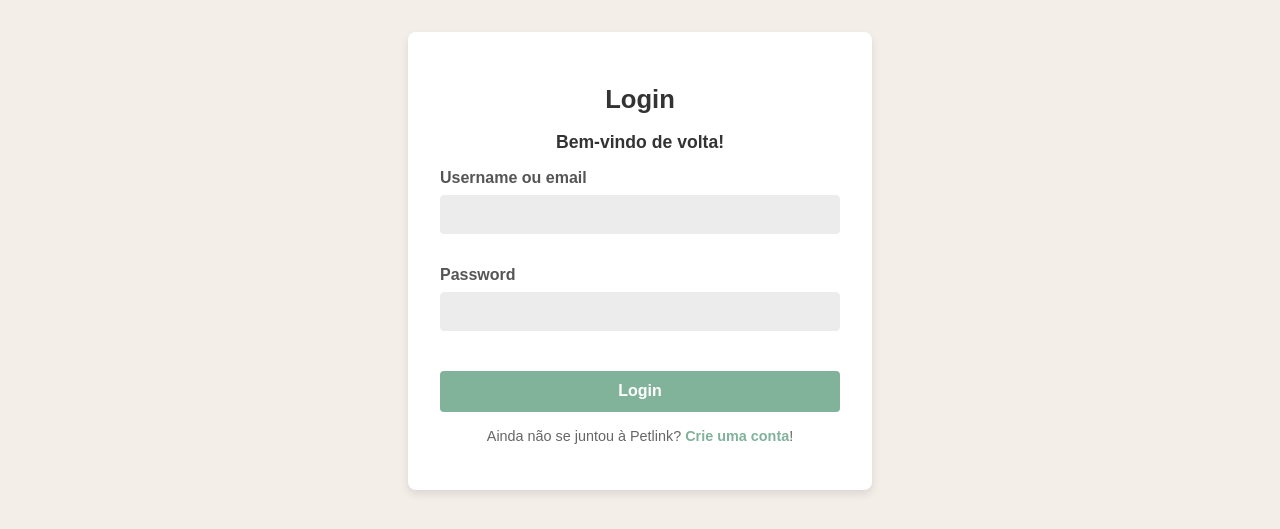
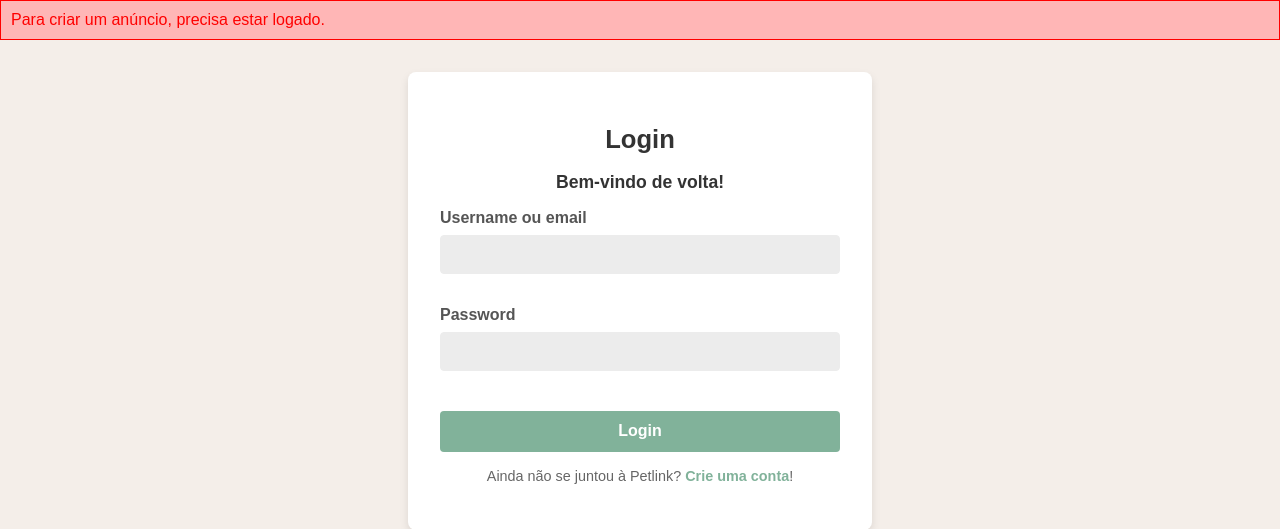
Before and after one commit to casemiromjm/petlink, a PHP site: the page made by pages/login.php in a window 1280 px wide. Shown: the part 70-599 px from the top of the page. Run offline with PHP 8.4, Linux system fonts and the light colour scheme; some libraries are stand-ins or nearby versions.

Commit message:
agora para criar um anuncio é necessario tar loged in, se n tiver aquilo redireciona e aparece uma messagem de erro

```diff
--- a/database/database.sql
+++ b/database/database.sql
@@ -220,7 +220,7 @@ INSERT INTO Users (username, email, name, photo_id, phone, district, password_ha
 INSERT INTO Users (username, email, name, photo_id, phone, district, password_hash, user_description) VALUES ('joao_pets', 'joao@example.com', 'João Costa', 5, '913456789', 'Porto','7110eda4d09e062aa5e4a390b0a572ac0d2c0220', '');
 INSERT INTO Users (username, email, name, photo_id, phone, district, password_hash, user_description) VALUES ('maria123', 'maria@example.com', 'Maria Silva',6 , '912345678', 'Lisboa','7110eda4d09e062aa5e4a390b0a572ac0d2c0220', '');
 INSERT INTO Users (username, email, name, photo_id, phone, district, password_hash, user_description) VALUES ('tomas_vv3', 'tomasthebest@example.com', 'Tomás Ribeiro', 1, '914191674', 'Setúbal','7110eda4d09e062aa5e4a390b0a572ac0d2c0220', '');
-INSERT INTO Users (username, email, name, photo_id, district, phone, password_hash, user_description) VALUES ('anasantos', 'ana.santos@example.com', 'Ana Santos', 2, '961122334', 'Aveiro','7110eda4d09e062aa5e4a390b0a572ac0d2c0220', '');
+INSERT INTO Users (username, email, name, photo_id, district, phone, password_hash, user_description) VALUES ('anasantos', 'ana.santos@example.com', 'Ana Santos', 2, 'Aveiro','961122334','7110eda4d09e062aa5e4a390b0a572ac0d2c0220', '');
 INSERT INTO Users (username, email, name, photo_id, district, phone, password_hash, user_description) VALUES ('carlosm', 'carlos.m@example.com', 'Carlos Martins',3, 'Braga' ,'923456789','7110eda4d09e062aa5e4a390b0a572ac0d2c0220', '');
 INSERT INTO Users (username, email, name, photo_id, district, phone, password_hash, user_description) VALUES ('sofia_l', 'sofia.l@example.com', 'Sofia Lima', 4 , 'Faro','935678901','7110eda4d09e062aa5e4a390b0a572ac0d2c0220', '');
 INSERT INTO Users (username, email, name, photo_id, district, phone, password_hash, user_description) VALUES ('miguel_p', 'miguel.p@example.com', 'Miguel Pereira', 5, 'Guarda','917890123','7110eda4d09e062aa5e4a390b0a572ac0d2c0220', '');
@@ -228,7 +228,7 @@ INSERT INTO Users (username, email, name, photo_id, district, phone, password_ha
 INSERT INTO Users (username, email, name, photo_id, district, phone, password_hash, user_description) VALUES ('joanam', 'joana.m@example.com', 'Joana Marta', 1, 'Beja', '939900112','7110eda4d09e062aa5e4a390b0a572ac0d2c0220', '');
 INSERT INTO Users (username, email, name, photo_id, district, phone, password_hash, user_description) VALUES ('helder_c', 'helder.c@example.com', 'Helder Carlo', 2, 'Portalegre', '916611223','7110eda4d09e062aa5e4a390b0a572ac0d2c0220', '');
 INSERT INTO Users (username, email, name, photo_id, phone, district, password_hash, user_description) VALUES ('fernando_g', 'fernando.g@example.com', 'Fernando Gonçalves',3 , '918899002', 'Bragança','7110eda4d09e062aa5e4a390b0a572ac0d2c0220', '');
-INSERT INTO Users (username, email, name, photo_id, phone, district, password_hash, user_description) VALUES ('tiagom', 'tiago.m@example.com', 'Tiago Mendes', 4, 'Santarém', '969876543','7110eda4d09e062aa5e4a390b0a572ac0d2c0220', '');
+INSERT INTO Users (username, email, name, photo_id, phone, district, password_hash, user_description) VALUES ('tiagom', 'tiago.m@example.com', 'Tiago Mendes', 4, '969876543', 'Santarém','7110eda4d09e062aa5e4a390b0a572ac0d2c0220', '');
 INSERT INTO Users (username, email, name, photo_id, district, phone, password_hash, user_description) VALUES ('patriciav', 'patricia.v@example.com', 'Patrícia Vicente',5, 'Setúbal', '921234567','7110eda4d09e062aa5e4a390b0a572ac0d2c0220', '');
 INSERT INTO Users (username, email, name, photo_id, district, phone, password_hash, user_description) VALUES ('brunor', 'bruno.r@example.com', 'Bruno Ribeiro', 6, 'Viana do Castelo', '967788990','7110eda4d09e062aa5e4a390b0a572ac0d2c0220', '');
 INSERT INTO Users (username, email, name, photo_id, district, phone, password_hash, user_description) VALUES ('carla_s', 'carla.s@example.com', 'Carla Sousa', 1, 'Vila Real', '928899001','7110eda4d09e062aa5e4a390b0a572ac0d2c0220', '');
--- a/pages/login.php
+++ b/pages/login.php
@@ -5,6 +5,11 @@
   require_once('../templates/login.php');
 
   drawHeader();
+
+    if (isset($_GET['message']) && !empty($_GET['message'])) {
+        echo '<p id="error-message">' . htmlspecialchars($_GET['message']) . '</p>';
+    }
+
   drawLogin();
   drawFooter();
 ?>
--- a/stylesheets/style.css
+++ b/stylesheets/style.css
@@ -456,6 +456,15 @@ footer {
   background-color: #568870;
 }
 
+#error-message{
+  color: red;
+  border: 1px solid red;
+  padding: 10px;
+  margin:0;
+  margin-bottom: 15px;
+  background-color: #ffb6b6;
+}
+
 /* Filtros */
 .filtros {
   margin-left: 75px;
--- a/templates/search.php
+++ b/templates/search.php
@@ -74,7 +74,7 @@
         <select id="servico" name="servico">
           <option>Todos</option>
           <option>Passeio</option>
-          <option>Pet Sitting</option>
+          <option>Petsitting</option>
           <option>Tosquia</option>
           <option>Treino</option>
           <option>Alojamento</option>
```
Also changed, not shown: actions/action_adCreate.php (+6 -2 lines), database/database.db, database/orders.class.php (added), resources/6830567e89f79_Captura de ecrã 2023-03-20 143445.png (added).
